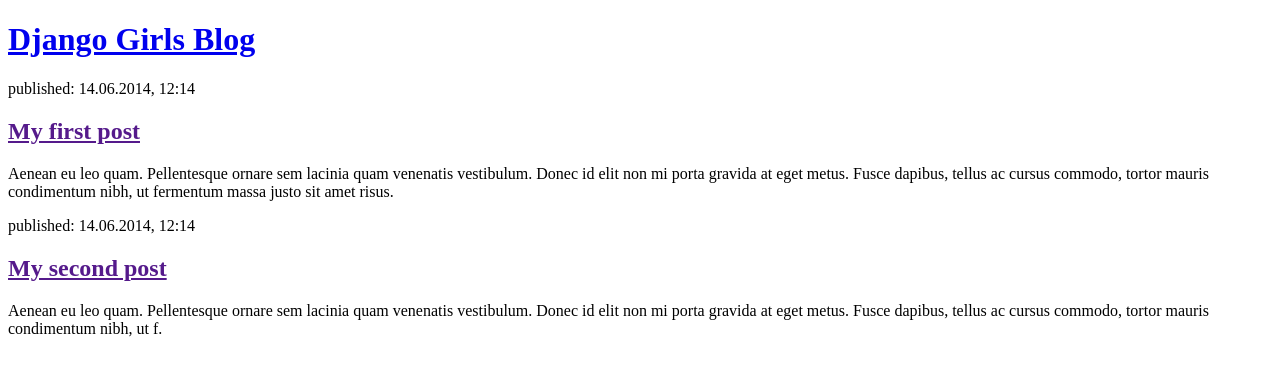
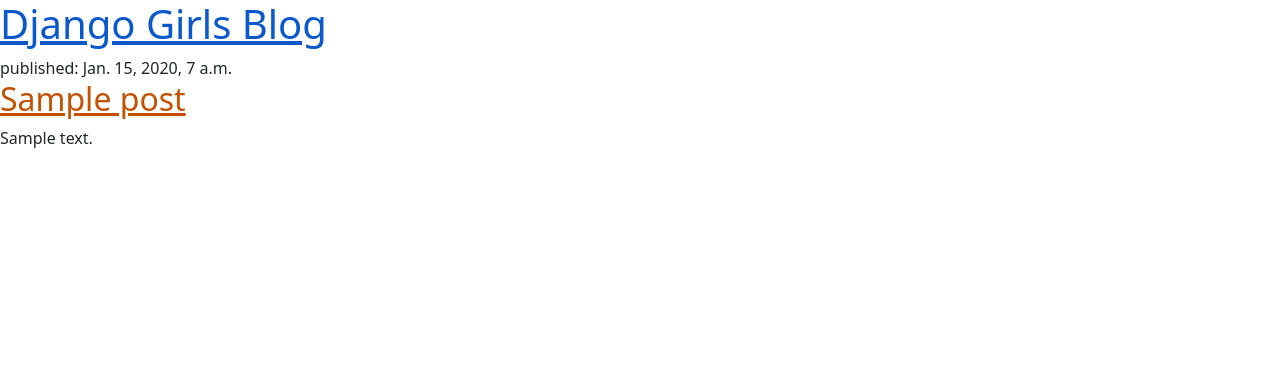
Before and after one commit to lilianfabricio/my-first-blog, a Django app: page / in a window 1280 px wide. Shown: the top 376 px of the page. Run offline with Django 3.2, Linux system fonts and the light colour scheme; tables that the repository leaves empty hold one stand-in row (values such as "Sample post").

Commit message:
Changed the title's color

```diff
--- /dev/null
+++ b/blog/static/css/blog.css
@@ -0,0 +1,3 @@
+h1 a, h2 a {
+    color: #C25100;
+}
--- a/blog/templates/blog/post_list.html
+++ b/blog/templates/blog/post_list.html
@@ -1,25 +1,22 @@
+{% load static %}
 <!DOCTYPE html>
 <html>
     <head>
-        <title>
-            My First Blog!
-        </title>
+        <title>Django Girls blog</title>
+        <link rel="stylesheet" href="https://cdn.jsdelivr.net/npm/bootstrap@5.1.3/dist/css/bootstrap.min.css" integrity="sha384-1BmE4kWBq78iYhFldvKuhfTAU6auU8tT94WrHftjDbrCEXSU1oBoqyl2QvZ6jIW3" crossorigin="anonymous">
+        <link rel="stylesheet" href="{% static 'css/blog.css' %}">
     </head>
     <body>
         <header>
             <h1><a href="/">Django Girls Blog</a></h1>
         </header>
 
-        <article>
-            <time>published: 14.06.2014, 12:14</time>
-            <h2><a href="">My first post</a></h2>
-            <p>Aenean eu leo quam. Pellentesque ornare sem lacinia quam venenatis vestibulum. Donec id elit non mi porta gravida at eget metus. Fusce dapibus, tellus ac cursus commodo, tortor mauris condimentum nibh, ut fermentum massa justo sit amet risus.</p>
-        </article>
-
-        <article>
-            <time>published: 14.06.2014, 12:14</time>
-            <h2><a href="">My second post</a></h2>
-            <p>Aenean eu leo quam. Pellentesque ornare sem lacinia quam venenatis vestibulum. Donec id elit non mi porta gravida at eget metus. Fusce dapibus, tellus ac cursus commodo, tortor mauris condimentum nibh, ut f.</p>
-        </article>
+        {% for post in posts %}
+            <article>
+                <time>published: {{ post.published_date }}</time>
+                <h2><a href="">{{ post.title }}</a></h2>
+                <p>{{ post.text|linebreaksbr }}</p>
+            </article>
+        {% endfor %}
     </body>
 </html>
--- a/blog/views.py
+++ b/blog/views.py
@@ -1,4 +1,8 @@
 from django.shortcuts import render
+from django.utils import timezone
+from .models import Post
 
 def post_list(request):
-    return render(request, 'blog/post_list.html', {})
+    posts = Post.objects.filter(published_date__lte=timezone.now()).order_by('published_date')
+
+    return render(request, 'blog/post_list.html', {"posts": posts})
```
